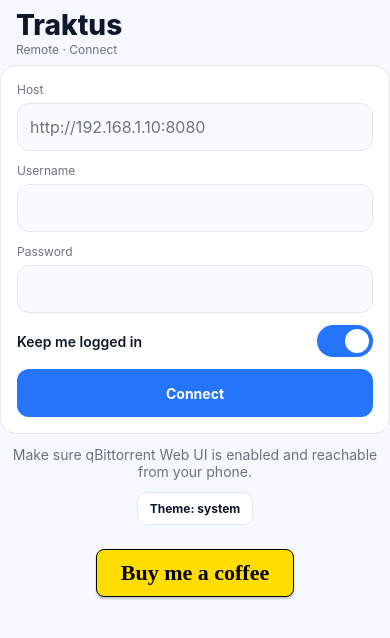
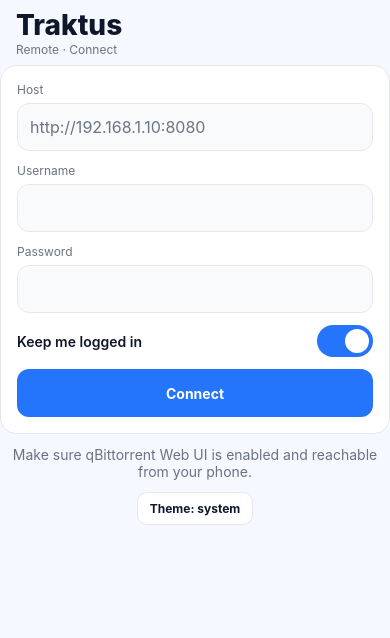
Before and after one commit to tziyang-lum/qBitTrakt, a React Native app: screen / in a window 390 px wide. Shown: the top 638 px of the page. Built offline with nearby package versions, Linux system fonts and the light colour scheme.

Commit message:
make it prettier

```diff
--- a/App.tsx
+++ b/App.tsx
@@ -17,6 +17,7 @@
   useColorScheme,
   ScrollView,
   Linking,
+  Image,
 } from "react-native";
 import * as SecureStore from "expo-secure-store";
 
@@ -612,30 +613,15 @@
         <View style={{ alignItems: "center", marginTop: 24 }}>
           <TouchableOpacity
             onPress={() => Linking.openURL("https://www.buymeacoffee.com/tzii")}
-            style={{
-              backgroundColor: "#FFDD00",
-              borderRadius: 8,
-              paddingVertical: 10,
-              paddingHorizontal: 24,
-              borderWidth: 1,
-              borderColor: "#000",
-              shadowColor: "#000",
-              shadowOffset: { width: 0, height: 2 },
-              shadowOpacity: 0.2,
-              shadowRadius: 2,
-              elevation: 2,
-            }}
+            activeOpacity={0.8}
           >
-            <Text
-              style={{
-                color: "#000",
-                fontFamily: "Cookie", // Remove this line if you don't have the Cookie font
-                fontSize: 22,
-                fontWeight: "700",
+            <Image
+              source={{
+                uri: "https://cdn.buymeacoffee.com/buttons/v2/default-yellow.png",
               }}
-            >
-              Buy me a coffee
-            </Text>
+              style={{ width: 217, height: 60, resizeMode: "contain" }}
+              alt="Buy Me A Coffee"
+            />
           </TouchableOpacity>
         </View>
       </SafeAreaView>
```
